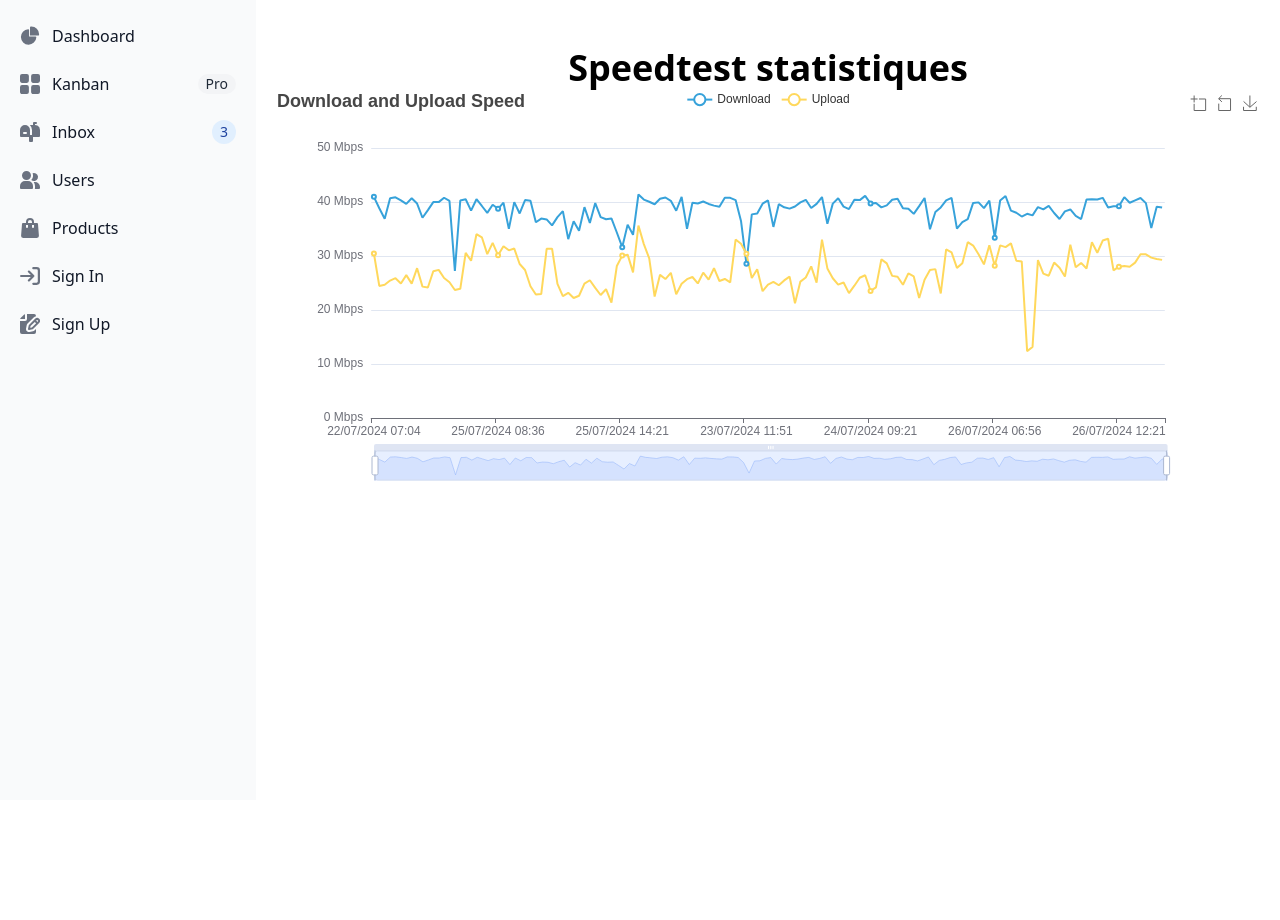
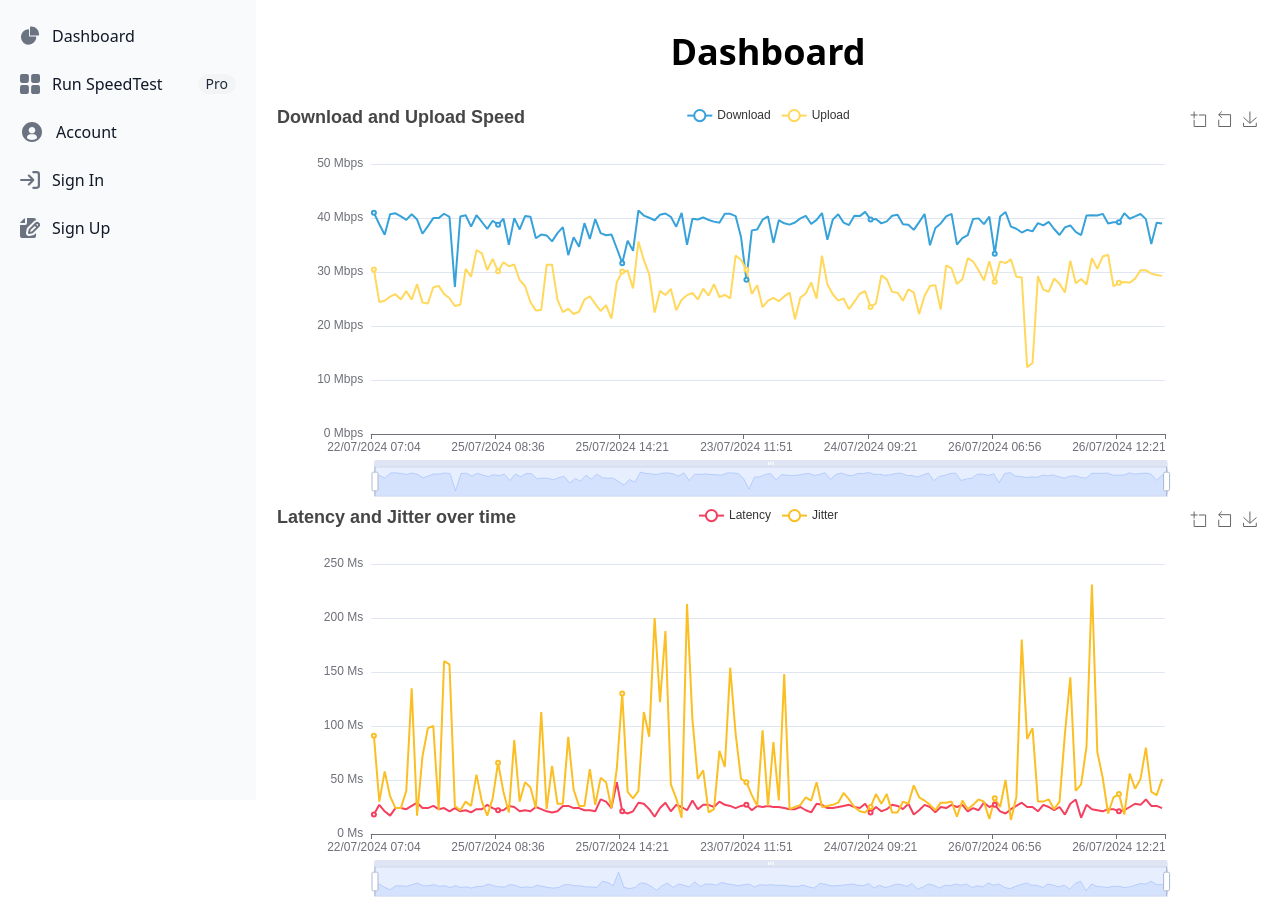
Before and after one commit to TavaresDylan/Lab, a Vue app in the folder Typescript/: page / in a window 1280 px wide. Before the commit the page ends 800 px from the top, so only its background shows below. Built offline with nearby package versions, Linux system fonts and the light colour scheme.

Commit message:
feat: routing with base structure added

```diff
--- /dev/null
+++ b/Typescript/src/renderer/Pages/Auth/LoginPage.vue
@@ -0,0 +1,9 @@
+<script setup lang="ts"></script>
+
+<template>
+    <div>
+        <h1 class='text-center font-bold text-4xl mt-4 mb-8'>Login</h1>
+    </div>
+</template>
+
+<style scoped lang="css"></style>
--- /dev/null
+++ b/Typescript/src/renderer/Pages/Auth/SignupPage.vue
@@ -0,0 +1,9 @@
+<script setup lang="ts"></script>
+
+<template>
+    <div>
+        <h1 class='text-center font-bold text-4xl mt-4 mb-8'>Signup</h1>
+    </div>
+</template>
+
+<style scoped lang="css"></style>
--- a/Typescript/src/renderer/Pages/Stats/NetworkStats.vue
+++ b/Typescript/src/renderer/Pages/Dashboard/DashboardPage.vue
@@ -58,7 +58,62 @@ onMounted(async () => {
 
 provide(THEME_KEY, 'light');
 
-const option = ref({
+const latencyAndJitterChartOptions = ref({
+	title: {
+		text: 'Latency and Jitter over time',
+	},
+	toolbox: {
+		feature: {
+			dataZoom: {
+				yAxisIndex: false,
+			},
+			saveAsImage: {
+				pixelRatio: 2,
+			},
+		},
+	},
+	dataZoom: [
+		{
+			type: 'inside',
+		},
+		{
+			type: 'slider',
+		},
+	],
+	tooltip: {
+		trigger: 'axis',
+		formatter: '{b0}<br />{a0}: {c0} ms<br />{a1}: {c1} ms',
+	},
+	legend: {
+		data: ['Latency', 'Jitter'],
+	},
+	xAxis: {
+		type: 'category',
+		data: date,
+	},
+	yAxis: {
+		type: 'value',
+		axisLabel: {
+			formatter: '{value} Ms',
+		},
+	},
+	series: [
+		{
+			name: 'Latency',
+			type: 'line',
+			data: latency,
+			color: '#f43f5e',
+		},
+		{
+			name: 'Jitter',
+			type: 'line',
+			data: jitter,
+			color: '#fbbf24',
+		},
+	],
+})
+
+const downloadAndUploadChartOptions = ref({
 	title: {
 		text: 'Download and Upload Speed',
 	},
@@ -114,8 +169,9 @@ const option = ref({
 
 <template>
 	<div>
-		<h1 class='text-center font-bold text-4xl mt-8'>Speedtest statistiques</h1>
-		<v-chart v-if="!isLoading" class="chart" :option="option" autoresize />
+		<h1 class='text-center font-bold text-4xl mt-4 mb-8'>Dashboard</h1>
+		<v-chart v-if="!isLoading" class="chart" :option="downloadAndUploadChartOptions" autoresize />
+		<v-chart v-if="!isLoading" class="chart" :option="latencyAndJitterChartOptions" autoresize />
 	</div>
 </template>
 
--- /dev/null
+++ b/Typescript/src/renderer/Pages/Errors/NotFoundPage.vue
@@ -0,0 +1,9 @@
+<script setup lang="ts"></script>
+
+<template>
+    <div>
+        <h1 class='text-center font-bold text-4xl mt-4 mb-8'>404 - Not Found</h1>
+    </div>
+</template>
+
+<style scoped lang="css"></style>
--- /dev/null
+++ b/Typescript/src/renderer/Pages/User/AccountPage.vue
@@ -0,0 +1,9 @@
+<script setup lang="ts"></script>
+
+<template>
+    <div>
+        <h1 class='text-center font-bold text-4xl mt-4 mb-8'>Account</h1>
+    </div>
+</template>
+
+<style scoped lang="css"></style>
--- a/Typescript/src/renderer/layout/NavigationDrawer.vue
+++ b/Typescript/src/renderer/layout/NavigationDrawer.vue
@@ -20,7 +20,7 @@
         <div class="h-full px-3 py-4 overflow-y-auto bg-gray-50 dark:bg-gray-800">
             <ul class="space-y-2 font-medium">
                 <li>
-                    <a href="#"
+                    <router-link to="/"
                         class="flex items-center p-2 text-gray-900 rounded-lg dark:text-white hover:bg-gray-100 dark:hover:bg-gray-700 group">
                         <svg class="w-5 h-5 text-gray-500 transition duration-75 dark:text-gray-400 group-hover:text-gray-900 dark:group-hover:text-white"
                             aria-hidden="true" xmlns="http://www.w3.org/2000/svg" fill="currentColor"
@@ -31,10 +31,10 @@
                                 d="M12.5 0c-.157 0-.311.01-.565.027A1 1 0 0 0 11 1.02V10h8.975a1 1 0 0 0 1-.935c.013-.188.028-.374.028-.565A8.51 8.51 0 0 0 12.5 0Z" />
                         </svg>
                         <span class="ms-3">Dashboard</span>
-                    </a>
+                    </router-link>
                 </li>
                 <li>
-                    <a href="#"
+                    <router-link to="/run-speedtest"
                         class="flex items-center p-2 text-gray-900 rounded-lg dark:text-white hover:bg-gray-100 dark:hover:bg-gray-700 group">
                         <svg class="flex-shrink-0 w-5 h-5 text-gray-500 transition duration-75 dark:text-gray-400 group-hover:text-gray-900 dark:group-hover:text-white"
                             aria-hidden="true" xmlns="http://www.w3.org/2000/svg" fill="currentColor"
@@ -42,51 +42,26 @@
                             <path
                                 d="M6.143 0H1.857A1.857 1.857 0 0 0 0 1.857v4.286C0 7.169.831 8 1.857 8h4.286A1.857 1.857 0 0 0 8 6.143V1.857A1.857 1.857 0 0 0 6.143 0Zm10 0h-4.286A1.857 1.857 0 0 0 10 1.857v4.286C10 7.169 10.831 8 11.857 8h4.286A1.857 1.857 0 0 0 18 6.143V1.857A1.857 1.857 0 0 0 16.143 0Zm-10 10H1.857A1.857 1.857 0 0 0 0 11.857v4.286C0 17.169.831 18 1.857 18h4.286A1.857 1.857 0 0 0 8 16.143v-4.286A1.857 1.857 0 0 0 6.143 10Zm10 0h-4.286A1.857 1.857 0 0 0 10 11.857v4.286c0 1.026.831 1.857 1.857 1.857h4.286A1.857 1.857 0 0 0 18 16.143v-4.286A1.857 1.857 0 0 0 16.143 10Z" />
                         </svg>
-                        <span class="flex-1 ms-3 whitespace-nowrap">Kanban</span>
+                        <span class="flex-1 ms-3 whitespace-nowrap">Run SpeedTest</span>
                         <span
                             class="inline-flex items-center justify-center px-2 ms-3 text-sm font-medium text-gray-800 bg-gray-100 rounded-full dark:bg-gray-700 dark:text-gray-300">Pro</span>
-                    </a>
+                    </router-link>
                 </li>
                 <li>
-                    <a href="#"
+                    <router-link to="/account"
                         class="flex items-center p-2 text-gray-900 rounded-lg dark:text-white hover:bg-gray-100 dark:hover:bg-gray-700 group">
-                        <svg class="flex-shrink-0 w-5 h-5 text-gray-500 transition duration-75 dark:text-gray-400 group-hover:text-gray-900 dark:group-hover:text-white"
-                            aria-hidden="true" xmlns="http://www.w3.org/2000/svg" fill="currentColor"
-                            viewBox="0 0 20 20">
-                            <path
-                                d="m17.418 3.623-.018-.008a6.713 6.713 0 0 0-2.4-.569V2h1a1 1 0 1 0 0-2h-2a1 1 0 0 0-1 1v2H9.89A6.977 6.977 0 0 1 12 8v5h-2V8A5 5 0 1 0 0 8v6a1 1 0 0 0 1 1h8v4a1 1 0 0 0 1 1h2a1 1 0 0 0 1-1v-4h6a1 1 0 0 0 1-1V8a5 5 0 0 0-2.582-4.377ZM6 12H4a1 1 0 0 1 0-2h2a1 1 0 0 1 0 2Z" />
+                        <svg class="flex-shrink-0 w-6 h-6 text-gray-500 transition duration-75 dark:text-gray-400 group-hover:text-gray-900 dark:group-hover:text-white"
+                            aria-hidden="true" xmlns="http://www.w3.org/2000/svg" width="24" height="24"
+                            fill="currentColor" viewBox="0 0 24 24">
+                            <path fill-rule="evenodd"
+                                d="M12 20a7.966 7.966 0 0 1-5.002-1.756l.002.001v-.683c0-1.794 1.492-3.25 3.333-3.25h3.334c1.84 0 3.333 1.456 3.333 3.25v.683A7.966 7.966 0 0 1 12 20ZM2 12C2 6.477 6.477 2 12 2s10 4.477 10 10c0 5.5-4.44 9.963-9.932 10h-.138C6.438 21.962 2 17.5 2 12Zm10-5c-1.84 0-3.333 1.455-3.333 3.25S10.159 13.5 12 13.5c1.84 0 3.333-1.455 3.333-3.25S13.841 7 12 7Z"
+                                clip-rule="evenodd" />
                         </svg>
-                        <span class="flex-1 ms-3 whitespace-nowrap">Inbox</span>
-                        <span
-                            class="inline-flex items-center justify-center w-3 h-3 p-3 ms-3 text-sm font-medium text-blue-800 bg-blue-100 rounded-full dark:bg-blue-900 dark:text-blue-300">3</span>
-                    </a>
+                        <span class="flex-1 ms-3 whitespace-nowrap">Account</span>
+                    </router-link>
                 </li>
                 <li>
-                    <a href="#"
-                        class="flex items-center p-2 text-gray-900 rounded-lg dark:text-white hover:bg-gray-100 dark:hover:bg-gray-700 group">
-                        <svg class="flex-shrink-0 w-5 h-5 text-gray-500 transition duration-75 dark:text-gray-400 group-hover:text-gray-900 dark:group-hover:text-white"
-                            aria-hidden="true" xmlns="http://www.w3.org/2000/svg" fill="currentColor"
-                            viewBox="0 0 20 18">
-                            <path
-                                d="M14 2a3.963 3.963 0 0 0-1.4.267 6.439 6.439 0 0 1-1.331 6.638A4 4 0 1 0 14 2Zm1 9h-1.264A6.957 6.957 0 0 1 15 15v2a2.97 2.97 0 0 1-.184 1H19a1 1 0 0 0 1-1v-1a5.006 5.006 0 0 0-5-5ZM6.5 9a4.5 4.5 0 1 0 0-9 4.5 4.5 0 0 0 0 9ZM8 10H5a5.006 5.006 0 0 0-5 5v2a1 1 0 0 0 1 1h11a1 1 0 0 0 1-1v-2a5.006 5.006 0 0 0-5-5Z" />
-                        </svg>
-                        <span class="flex-1 ms-3 whitespace-nowrap">Users</span>
-                    </a>
-                </li>
-                <li>
-                    <a href="#"
-                        class="flex items-center p-2 text-gray-900 rounded-lg dark:text-white hover:bg-gray-100 dark:hover:bg-gray-700 group">
-                        <svg class="flex-shrink-0 w-5 h-5 text-gray-500 transition duration-75 dark:text-gray-400 group-hover:text-gray-900 dark:group-hover:text-white"
-                            aria-hidden="true" xmlns="http://www.w3.org/2000/svg" fill="currentColor"
-                            viewBox="0 0 18 20">
-                            <path
-                                d="M17 5.923A1 1 0 0 0 16 5h-3V4a4 4 0 1 0-8 0v1H2a1 1 0 0 0-1 .923L.086 17.846A2 2 0 0 0 2.08 20h13.84a2 2 0 0 0 1.994-2.153L17 5.923ZM7 9a1 1 0 0 1-2 0V7h2v2Zm0-5a2 2 0 1 1 4 0v1H7V4Zm6 5a1 1 0 1 1-2 0V7h2v2Z" />
-                        </svg>
-                        <span class="flex-1 ms-3 whitespace-nowrap">Products</span>
-                    </a>
-                </li>
-                <li>
-                    <a href="#"
+                    <router-link to="/signup"
                         class="flex items-center p-2 text-gray-900 rounded-lg dark:text-white hover:bg-gray-100 dark:hover:bg-gray-700 group">
                         <svg class="flex-shrink-0 w-5 h-5 text-gray-500 transition duration-75 dark:text-gray-400 group-hover:text-gray-900 dark:group-hover:text-white"
                             aria-hidden="true" xmlns="http://www.w3.org/2000/svg" fill="none" viewBox="0 0 18 16">
@@ -94,10 +69,10 @@
                                 d="M1 8h11m0 0L8 4m4 4-4 4m4-11h3a2 2 0 0 1 2 2v10a2 2 0 0 1-2 2h-3" />
                         </svg>
                         <span class="flex-1 ms-3 whitespace-nowrap">Sign In</span>
-                    </a>
+                    </router-link>
                 </li>
                 <li>
-                    <a href="#"
+                    <router-link to="/login"
                         class="flex items-center p-2 text-gray-900 rounded-lg dark:text-white hover:bg-gray-100 dark:hover:bg-gray-700 group">
                         <svg class="flex-shrink-0 w-5 h-5 text-gray-500 transition duration-75 dark:text-gray-400 group-hover:text-gray-900 dark:group-hover:text-white"
                             aria-hidden="true" xmlns="http://www.w3.org/2000/svg" fill="currentColor"
@@ -109,7 +84,7 @@
                                 d="M8.961 16a.93.93 0 0 0 .189-.019l3.4-.679a.961.961 0 0 0 .49-.263l6.118-6.117a2.884 2.884 0 0 0-4.079-4.078l-6.117 6.117a.96.96 0 0 0-.263.491l-.679 3.4A.961.961 0 0 0 8.961 16Zm7.477-9.8a.958.958 0 0 1 .68-.281.961.961 0 0 1 .682 1.644l-.315.315-1.36-1.36.313-.318Zm-5.911 5.911 4.236-4.236 1.359 1.359-4.236 4.237-1.7.339.341-1.699Z" />
                         </svg>
                         <span class="flex-1 ms-3 whitespace-nowrap">Sign Up</span>
-                    </a>
+                    </router-link>
                 </li>
             </ul>
         </div>
```
Also changed, not shown: Typescript/src/renderer/router/routes.ts (+22 -2 lines).
